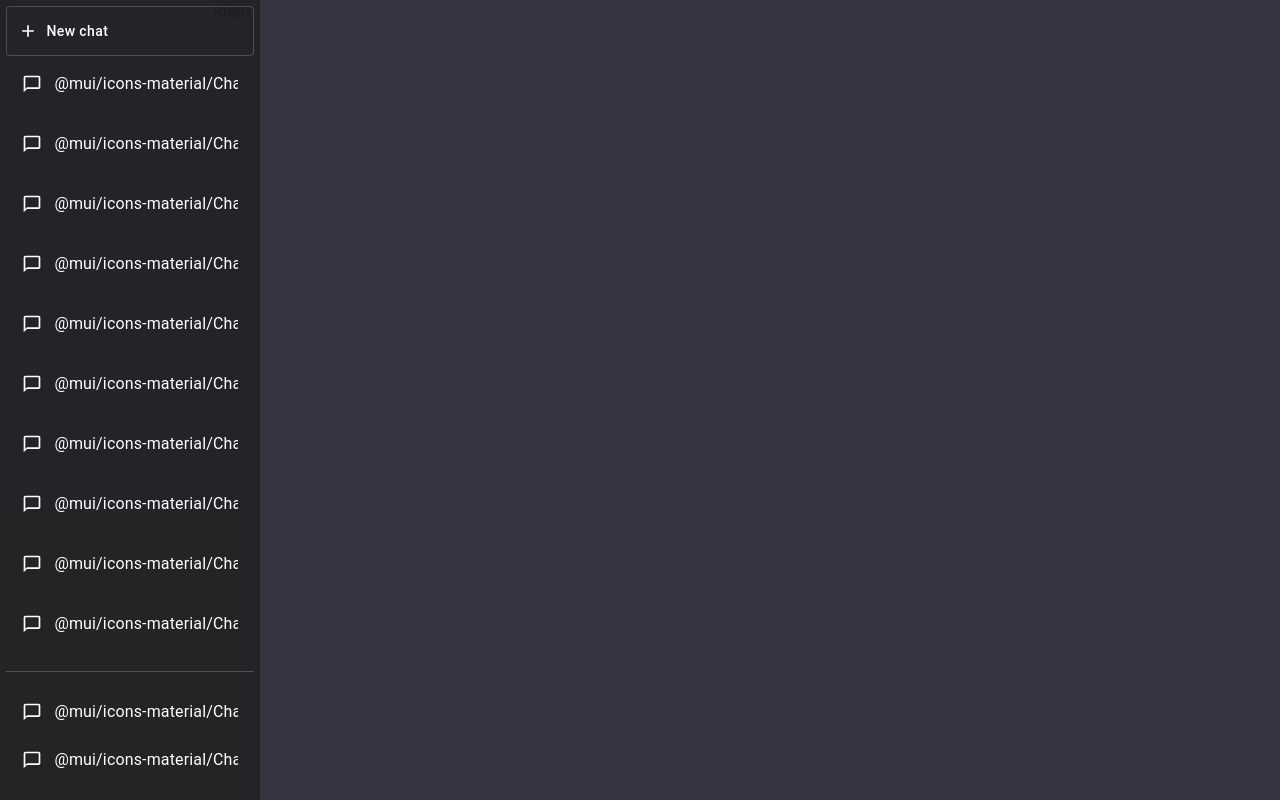
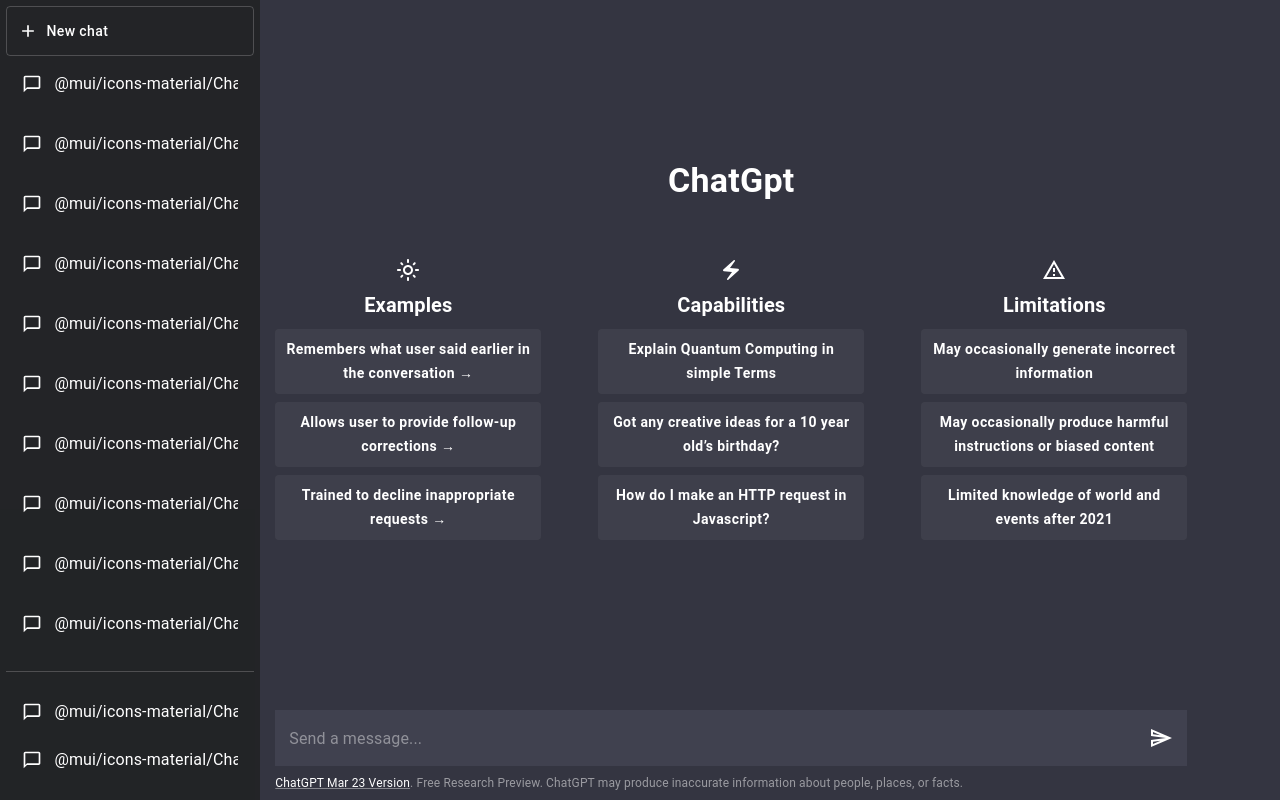
Before and after one commit to mahmedyoutube/chatgpt-clone, a React (Create React App) app: page / in a window 1280 px wide. Built offline with nearby package versions, Linux system fonts and the light colour scheme.

Commit message:
done right side

```diff
--- a/src/components/Home/LeftSideBar/HistoryItem.tsx
+++ b/src/components/Home/LeftSideBar/HistoryItem.tsx
@@ -11,7 +11,7 @@
   return (
     <ListItem
       disablePadding
-      sx={{ "&:hover": { background: "#2a2b32", borderRadius: 1 } }}
+      sx={{ "&:hover": { bgcolor: "secondary.main", borderRadius: 1 } }}
     >
       <ListItemButton sx={{ mr: 0 }}>
         <ListItemIcon sx={{ mr: 1.5, minWidth: 0 }}>
--- a/src/components/Home/Main.tsx
+++ b/src/components/Home/Main.tsx
@@ -1,5 +1,6 @@
-import { Grid, Box } from "@mui/material";
+import { Grid, Box, Container } from "@mui/material";
 import LeftSideBar from "./LeftSideBar";
+import RightSideBar from "./RightSideBar";
 
 const Main = () => {
   return (
@@ -8,7 +9,15 @@
         <Grid xs={2} sx={{ position: "relative" }}>
           <LeftSideBar />
         </Grid>
-        <Grid xs={9}>Right</Grid>
+        <Grid sx={{ ml: 1, width: "calc(100% - 260px)" }}>
+          <Container
+            sx={{
+              width: { md: "43rem", lg: "60rem", height: "100%" },
+            }}
+          >
+            <RightSideBar />
+          </Container>
+        </Grid>
       </Grid>
     </Box>
   );
--- /dev/null
+++ b/src/components/Home/RightSideBar/InfoItem.tsx
@@ -0,0 +1,30 @@
+import { Button } from "@mui/material";
+
+const InfoItem = ({
+  text,
+  removeRightArrow = false,
+}: {
+  text: string;
+  removeRightArrow?: boolean;
+}) => {
+  return (
+    <Button
+      sx={{
+        bgcolor: "hsla(0,0%,100%,.05)",
+        color: "primary.main",
+        px: 1,
+        py: 1,
+        fontSize: 14,
+        fontWeight: "bold",
+        textTransform: "none",
+        display: "flex",
+        justifyContent: "flex-start",
+        my: 1,
+      }}
+    >
+      {text} {!removeRightArrow && "→"}
+    </Button>
+  );
+};
+
+export default InfoItem;
--- /dev/null
+++ b/src/components/Home/RightSideBar/index.tsx
@@ -0,0 +1,150 @@
+import { Grid, Typography, TextField, styled, Link, Box } from "@mui/material";
+import LightModeOutlinedIcon from "@mui/icons-material/LightModeOutlined";
+import ArrowForwardOutlinedIcon from "@mui/icons-material/ArrowForwardOutlined";
+import InfoItem from "./InfoItem";
+import ElectricBoltOutlinedIcon from "@mui/icons-material/ElectricBoltOutlined";
+import ReportProblemOutlinedIcon from "@mui/icons-material/ReportProblemOutlined";
+import SendOutlinedIcon from "@mui/icons-material/SendOutlined";
+
+const StyledTextField = styled(TextField)({
+  "& .MuiOutlinedInput-root": {
+    "& fieldset": {
+      border: "none",
+    },
+  },
+});
+
+const RightSideBar = () => {
+  return (
+    <Grid
+      container
+      flexDirection="column"
+      sx={{ width: "100%", position: "relative", minHeight: "100vh" }}
+    >
+      <Grid item>
+        <Typography
+          textAlign="center"
+          variant="h4"
+          fontWeight="bold"
+          color="primary"
+          sx={{ mt: "20vh", mb: 7 }}
+        >
+          ChatGpt
+        </Typography>
+      </Grid>
+
+      <Grid
+        item
+        container
+        justifyContent="space-between"
+        justifyItems="center"
+        sx={{ height: "calc(100% - 12rem)" }}
+      >
+        <Grid
+          item
+          xs={3.5}
+          sx={{ textAlign: "center", height: "100%", width: "100%" }}
+        >
+          <LightModeOutlinedIcon color="primary" />
+          <Typography
+            textAlign="center"
+            color="primary"
+            variant="h6"
+            fontWeight="bold"
+          >
+            Examples
+          </Typography>
+
+          <InfoItem text="Remembers what user said earlier in the conversation" />
+          <InfoItem text="Allows user to provide follow-up corrections" />
+          <InfoItem text="Trained to decline inappropriate requests" />
+        </Grid>
+        <Grid item xs={3.5} sx={{ textAlign: "center" }}>
+          <ElectricBoltOutlinedIcon color="primary" />
+          <Typography
+            textAlign="center"
+            color="primary"
+            variant="h6"
+            fontWeight="bold"
+          >
+            Capabilities
+          </Typography>
+
+          <InfoItem
+            removeRightArrow
+            text="Explain Quantum Computing in simple Terms"
+          />
+          <InfoItem
+            removeRightArrow
+            text="Got any creative ideas for a 10 year old’s birthday?"
+          />
+          <InfoItem
+            removeRightArrow
+            text="How do I make an HTTP request in Javascript?"
+          />
+        </Grid>
+        <Grid item xs={3.5} sx={{ textAlign: "center" }}>
+          <ReportProblemOutlinedIcon color="primary" />
+          <Typography
+            textAlign="center"
+            color="primary"
+            variant="h6"
+            fontWeight="bold"
+          >
+            Limitations
+          </Typography>
+
+          <InfoItem
+            removeRightArrow
+            text="May occasionally generate incorrect information"
+          />
+          <InfoItem
+            removeRightArrow
+            text="May occasionally produce harmful instructions or biased content"
+          />
+          <InfoItem
+            removeRightArrow
+            text="Limited knowledge of world and events after 2021"
+          />
+        </Grid>
+      </Grid>
+
+      <Grid
+        item
+        container
+        flexDirection="column"
+        justifyContent="flex-end"
+        sx={{
+          position: "absolute",
+
+          bottom: 0,
+          width: "100%",
+          height: "12rem",
+        }}
+      >
+        <StyledTextField
+          placeholder="Send a message..."
+          fullWidth
+          sx={{
+            bgcolor: "rgba(64,65,79,1)",
+            marginTop: "auto",
+          }}
+          InputProps={{
+            endAdornment: <SendOutlinedIcon htmlColor="rgba(255,255,255,1)" />,
+            sx: { color: "rgba(255,255,255,1)" },
+          }}
+        />
+        <Grid
+          container
+          alignItems="center"
+          sx={{ fontSize: 12, color: "hsla(0,0%,100%,.5)", py: 1 }}
+        >
+          <Link>ChatGPT Mar 23 Version</Link>. Free Research Preview. ChatGPT
+          may produce inaccurate information about people, places, or facts.
+        </Grid>
+      </Grid>
+    </Grid>
+  );
+};
+
+export default RightSideBar;
--- a/src/theme/index.ts
+++ b/src/theme/index.ts
@@ -1,7 +1,11 @@
 import { createTheme } from "@mui/material";
 
 const theme = createTheme({
-  palette: { primary: { main: "#fff" }, background: { default: "#343541" } },
+  palette: {
+    primary: { main: "#fff" },
+    secondary: { main: "#2a2b32" },
+    background: { default: "#343541" },
+  },
 });
 
 export default theme;
```
